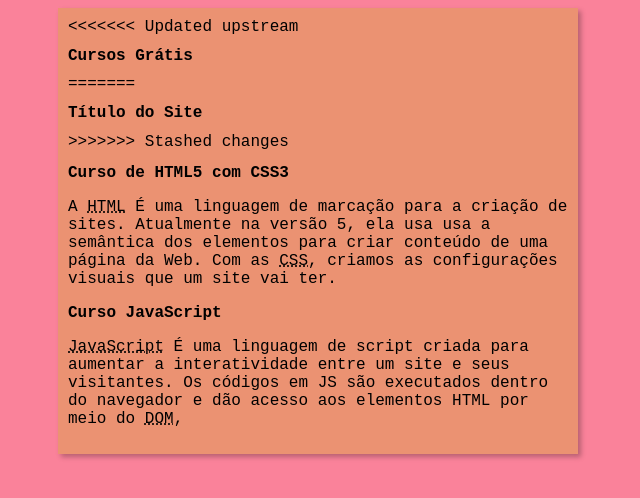
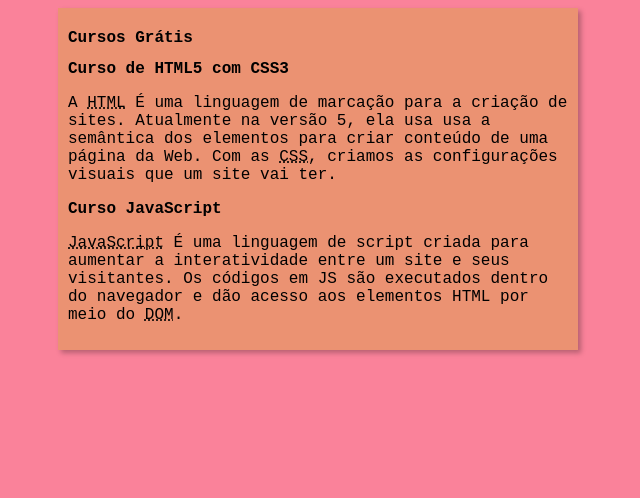
Before and after one commit to chadommas/estudo-github, a plain HTML site: page index.html in a window 1280 px wide. Shown: the whole page, without its empty margins (322-962 px from the left). Drawn offline with Linux system fonts and the light colour scheme.

Commit message:
pontuação errada

```diff
--- a/index.html
+++ b/index.html
@@ -9,11 +9,7 @@
 <body>
     <main>
         <header>
-<<<<<<< Updated upstream
             <h1>Cursos Grátis</h1>
-=======
-            <h1>Título do Site</h1>
->>>>>>> Stashed changes
         </header>
         <article>
             <h2>Curso de HTML5 com CSS3</h2>
@@ -21,7 +17,7 @@
         </article>
         <article>
             <h2>Curso JavaScript</h2>
-            <p><abbr title="JavaScript">JavaScript</abbr> É uma linguagem de script criada para aumentar a interatividade entre um site e seus visitantes. Os códigos em JS são executados dentro do navegador e dão acesso aos elementos HTML por meio do <abbr title="Document Object Model">DOM</abbr>,</p>
+            <p><abbr title="JavaScript">JavaScript</abbr> É uma linguagem de script criada para aumentar a interatividade entre um site e seus visitantes. Os códigos em JS são executados dentro do navegador e dão acesso aos elementos HTML por meio do <abbr title="Document Object Model">DOM</abbr>.</p>
         </article>
     </main>
 </body>
```
